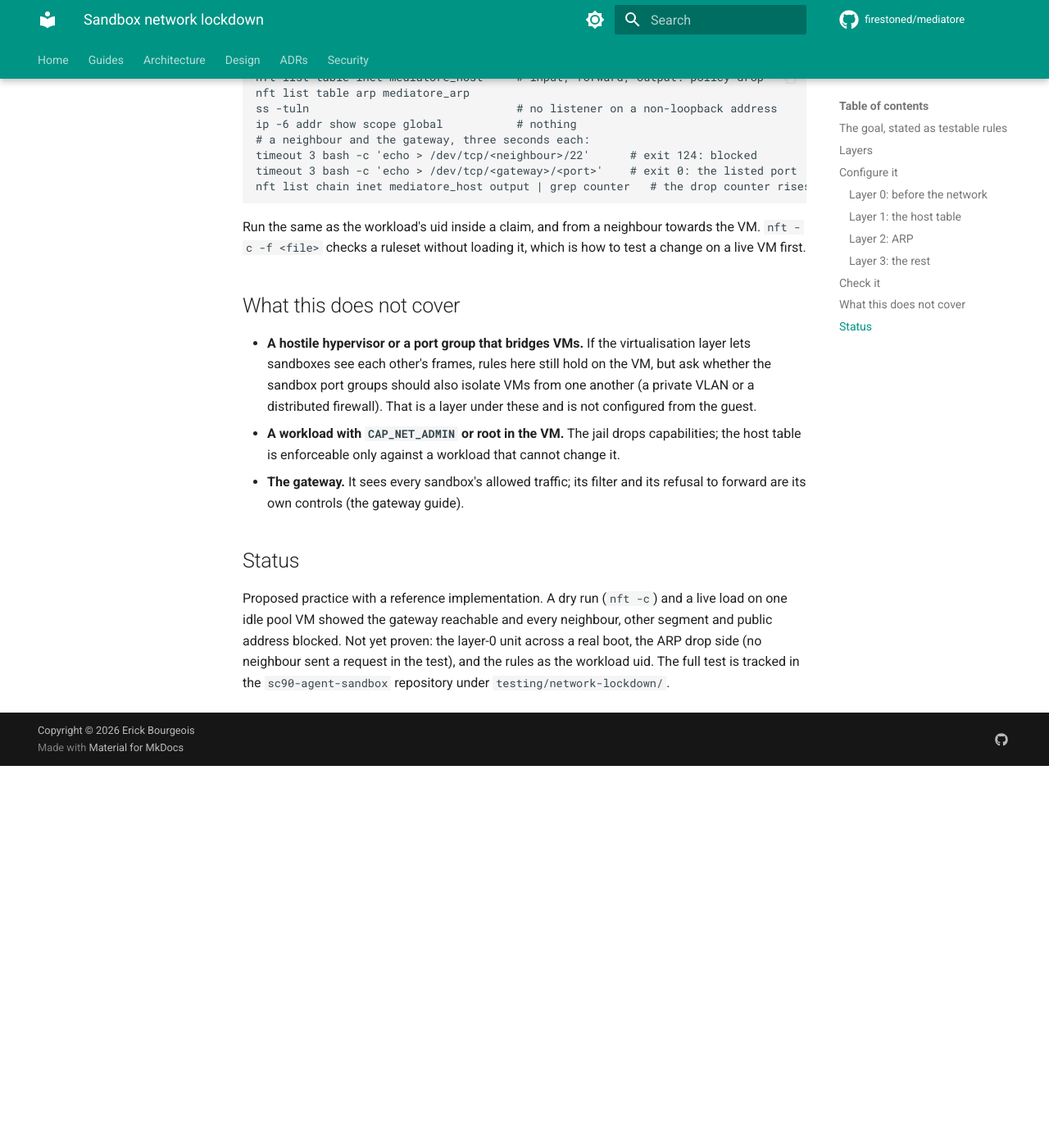
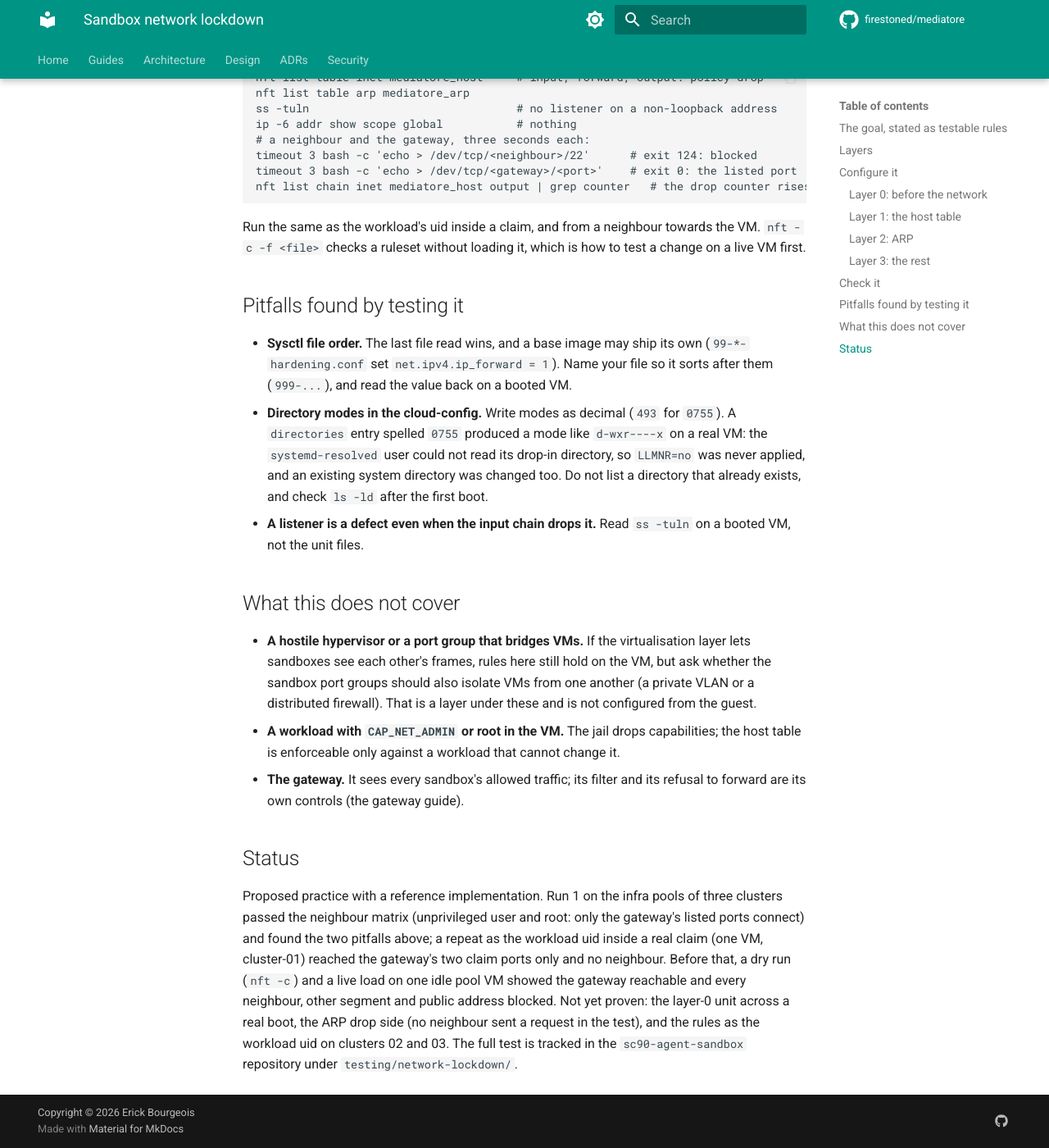
Before and after one commit to firestoned/mediatore, an MkDocs documentation site: the page built from docs/guides/sandbox-network-lockdown.md, in a window 1280 px wide and 1400 px high, scrolled down 3129 px. Shown: the whole window at 82% size. Built offline with MkDocs 1.6.1 and Material for MkDocs 9.7.7, drawn with Linux system fonts in a browser that asks for light colours; comment, search, counter and statistics services are not loaded; before the commit the page ends 4063 px from its top, so only the background shows below that.

Commit message:
docs(guides): sandbox network lockdown pitfalls found by testing, run 1 and 3 status
Signed-off-by: Erick Bourgeois <erick.bourgeois@rbccm.com>

```diff
--- a/docs/guides/sandbox-network-lockdown.md
+++ b/docs/guides/sandbox-network-lockdown.md
@@ -122,6 +122,15 @@ nft list chain inet mediatore_host output | grep counter   # the drop counter ri
 Run the same as the workload's uid inside a claim, and from a neighbour towards the VM. `nft -c -f <file>` checks a ruleset without
 loading it, which is how to test a change on a live VM first.
 
+## Pitfalls found by testing it
+
+- **Sysctl file order.** The last file read wins, and a base image may ship its own (`99-*-hardening.conf` set `net.ipv4.ip_forward = 1`).
+  Name your file so it sorts after them (`999-...`), and read the value back on a booted VM.
+- **Directory modes in the cloud-config.** Write modes as decimal (`493` for `0755`). A `directories` entry spelled `0755` produced a mode
+  like `d-wxr----x` on a real VM: the `systemd-resolved` user could not read its drop-in directory, so `LLMNR=no` was never applied, and
+  an existing system directory was changed too. Do not list a directory that already exists, and check `ls -ld` after the first boot.
+- **A listener is a defect even when the input chain drops it.** Read `ss -tuln` on a booted VM, not the unit files.
+
 ## What this does not cover
 
 - **A hostile hypervisor or a port group that bridges VMs.** If the virtualisation layer lets sandboxes see each other's frames, rules
@@ -134,7 +143,7 @@ loading it, which is how to test a change on a live VM first.
 
 ## Status
 
-Proposed practice with a reference implementation. A dry run (`nft -c`) and a live load on one idle pool VM showed the gateway
+Proposed practice with a reference implementation. Run 1 on the infra pools of three clusters passed the neighbour matrix (unprivileged user and root: only the gateway's listed ports connect) and found the two pitfalls above; a repeat as the workload uid inside a real claim (one VM, cluster-01) reached the gateway's two claim ports only and no neighbour. Before that, a dry run (`nft -c`) and a live load on one idle pool VM showed the gateway
 reachable and every neighbour, other segment and public address blocked. Not yet proven: the layer-0 unit across a real boot, the
-ARP drop side (no neighbour sent a request in the test), and the rules as the workload uid. The full test is tracked in the
+ARP drop side (no neighbour sent a request in the test), and the rules as the workload uid on clusters 02 and 03. The full test is tracked in the
 `sc90-agent-sandbox` repository under `testing/network-lockdown/`.
```
